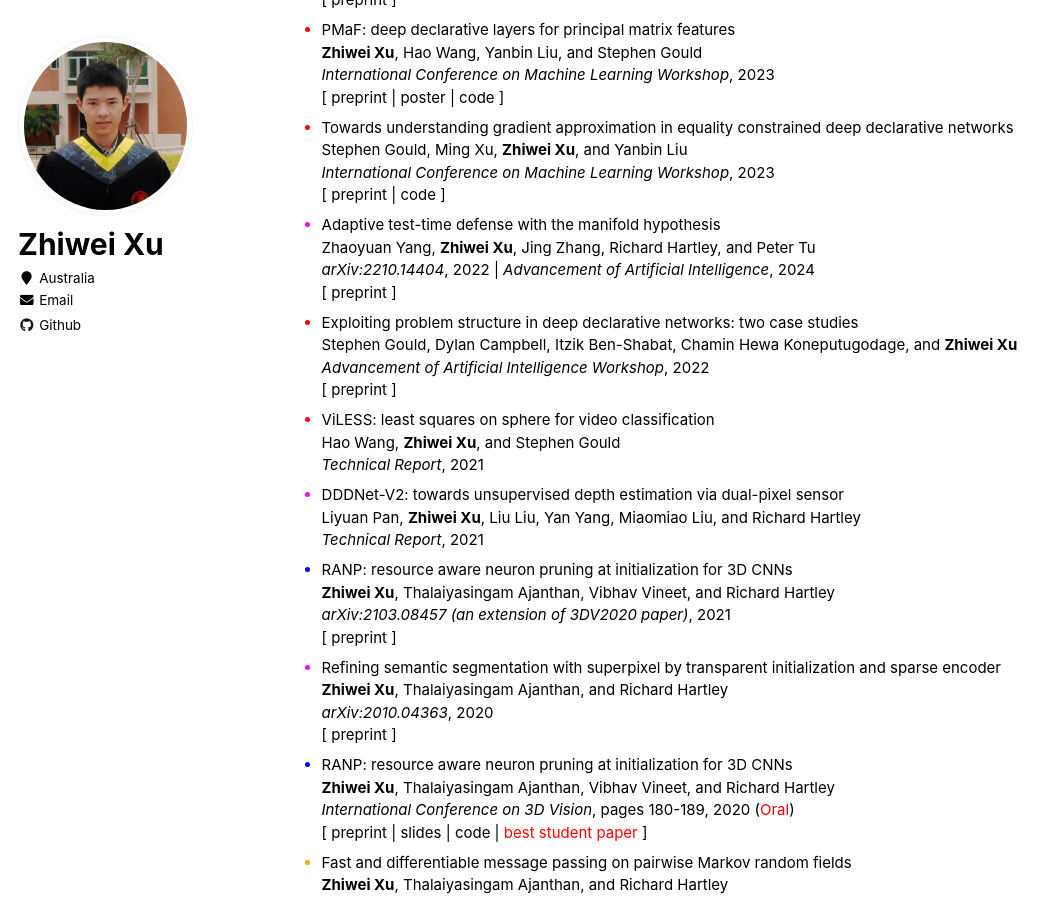
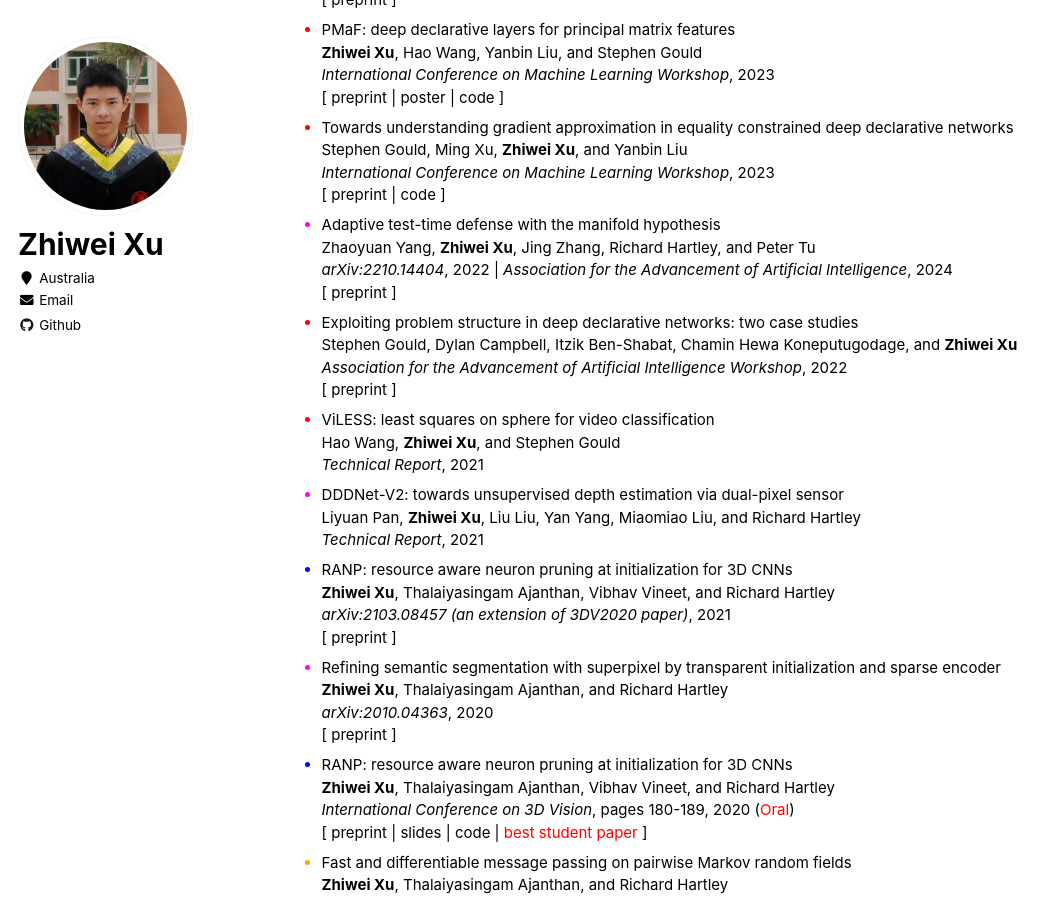
Before and after one commit to zwxu064/zwxu064.github.io, a Jekyll site: the page built from _pages/about.html, in a window 1280 px wide and 900 px high, scrolled down 897 px. Shown: the whole window, without its empty margins (0-1062 px from the left). Built offline with Jekyll 4.4.1, drawn with Linux system fonts in a browser that asks for light colours.

Commit message:
Update about.html

```diff
--- a/_pages/about.html
+++ b/_pages/about.html
@@ -79,13 +79,13 @@ redirect_from:
 
   <li style="color:fuchsia"><div><span style="color:black">Adaptive test-time defense with the manifold hypothesis</span></div>
       <div><span style="color:black;font-size:1em">Zhaoyuan Yang, <strong>Zhiwei Xu</strong>, Jing Zhang, Richard Hartley, and Peter Tu</span></div>
-      <div><span style="color:black"><i>arXiv:2210.14404</i>, 2022 | <span style="color:black"><i>Advancement of Artificial Intelligence</i>, 2024</span></div>
+      <div><span style="color:black"><i>arXiv:2210.14404</i>, 2022 | <span style="color:black"><i>Association for the Advancement of Artificial Intelligence</i>, 2024</span></div>
       <div><span style="color:black">[ <a style="color: inherit;" href="https://arxiv.org/abs/2210.14404" target="_blank">preprint</a> ]</span></div>
   </li>
 
   <li style="color:red"><div><span style="color:black">Exploiting problem structure in deep declarative networks: two case studies</span></div>
       <div><span style="color:black;font-size:1em">Stephen Gould, Dylan Campbell, Itzik Ben-Shabat, Chamin Hewa Koneputugodage, and <strong>Zhiwei Xu</strong></span></div>
-      <div><span style="color:black"><i>Advancement of Artificial Intelligence Workshop</i>, 2022</span></div>
+      <div><span style="color:black"><i>Association for the Advancement of Artificial Intelligence Workshop</i>, 2022</span></div>
       <div><span style="color:black">[ <a style="color: inherit;" href="https://arxiv.org/abs/2202.12404" target="_blank">preprint</a> ]</span></div>
   </li>
 
```
